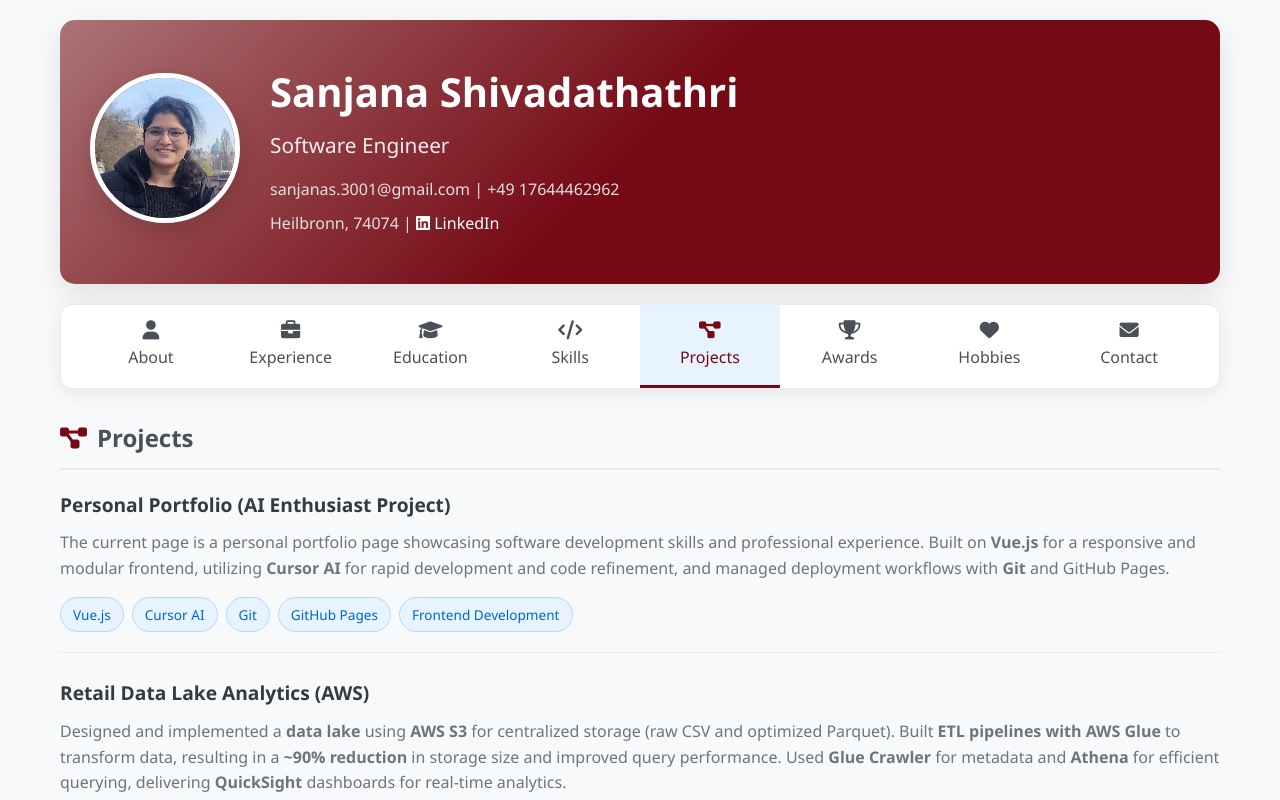
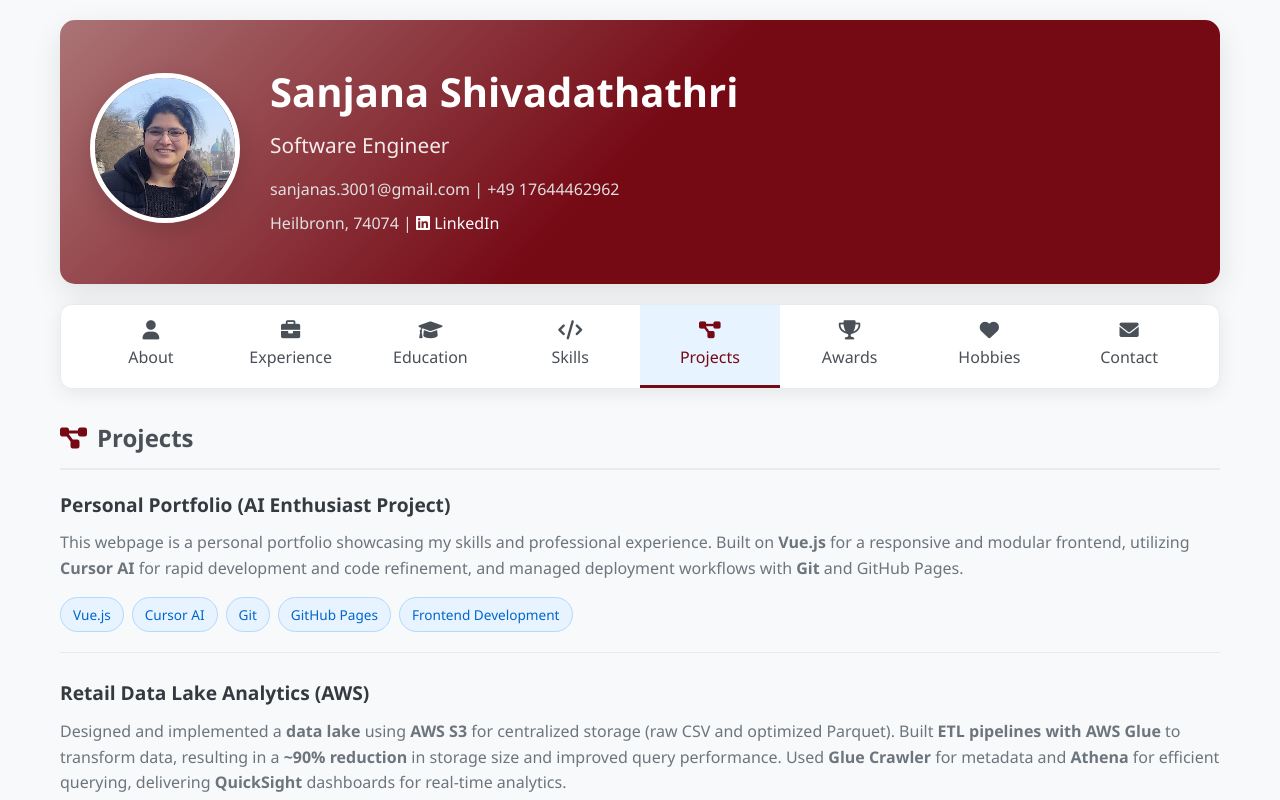
Before and after one commit to sanjana3001/Portfolio, a Vue app: page /#/projects in a window 1280 px wide. Shown: the top 800 px of the page. Built offline with nearby package versions, Linux system fonts and the light colour scheme.

Commit message:
New description

```diff
--- a/src/views/ProjectsView.vue
+++ b/src/views/ProjectsView.vue
@@ -3,7 +3,7 @@
     <h2><i class="fas fa-project-diagram"></i> Projects</h2>
     <div class="project-item">
         <h3>Personal Portfolio (AI Enthusiast Project)</h3>
-        <p>The current page is a personal portfolio page showcasing software development skills and professional experience. Built on <strong>Vue.js</strong> for a responsive and modular frontend, utilizing <strong>Cursor AI</strong> for rapid development and code refinement, and managed deployment workflows with <strong>Git</strong> and GitHub Pages.</p>
+        <p>This webpage is a personal portfolio showcasing my skills and professional experience. Built on <strong>Vue.js</strong> for a responsive and modular frontend, utilizing <strong>Cursor AI</strong> for rapid development and code refinement, and managed deployment workflows with <strong>Git</strong> and GitHub Pages.</p>
         <div class="project-tech">
             <span class="tech-tag">Vue.js</span>
             <span class="tech-tag">Cursor AI</span>
```
Also changed, not shown: 6 other files (tests, documents, lock files or other folders).
